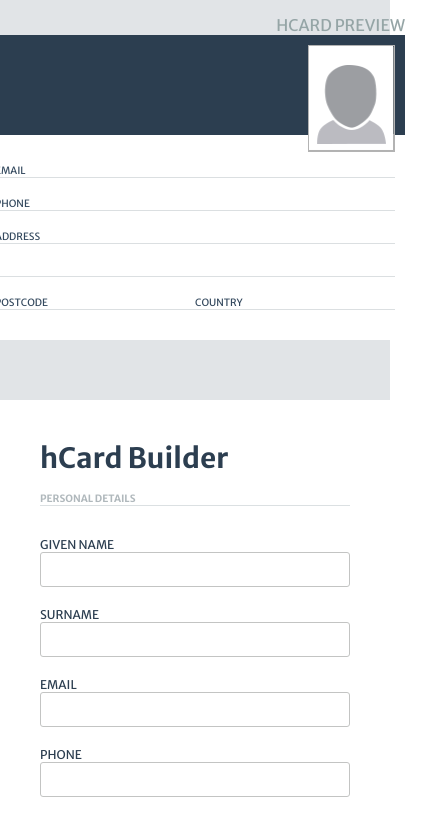
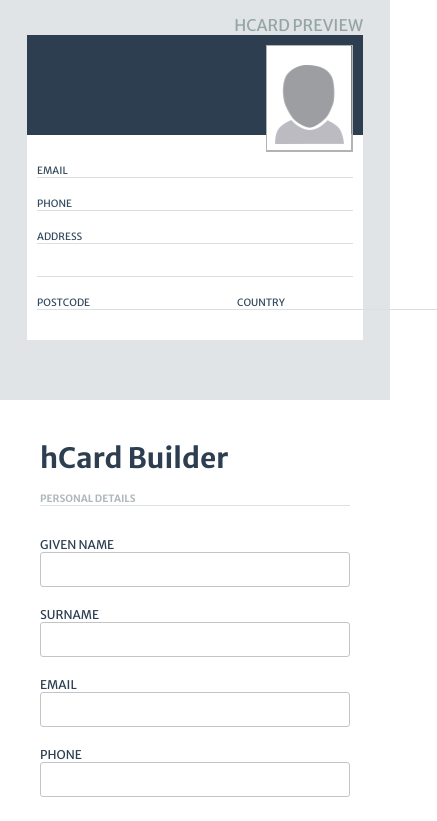
Before and after one commit to lvinno/test-solution, a React app: page / in a window 390 px wide. Shown: the top 821 px of the page, 437 px wide, since content can reach past the window. Built offline with nearby package versions, Linux system fonts and the light colour scheme; what alertifyjs would draw is missing.

Commit message:
rem for card size

```diff
--- a/src/components/HCard/Preview/Card/Card.module.scss
+++ b/src/components/HCard/Preview/Card/Card.module.scss
@@ -1,5 +1,5 @@
 .card-wrapper {
-  width: 430px;
-  height: 305px;
+  width: 26.875rem;
+  height: 19rem;
   position: relative;
 }
--- a/src/index.scss
+++ b/src/index.scss
@@ -28,3 +28,15 @@ button {
   -webkit-appearance: none;
   -moz-appearance: none;
 }
+
+@media only screen and (max-width: 960px) {
+  html {
+    font-size: 15px;
+  }
+}
+
+@media only screen and (max-width: 720px) {
+  html {
+    font-size: 12.5px;
+  }
+}
```
